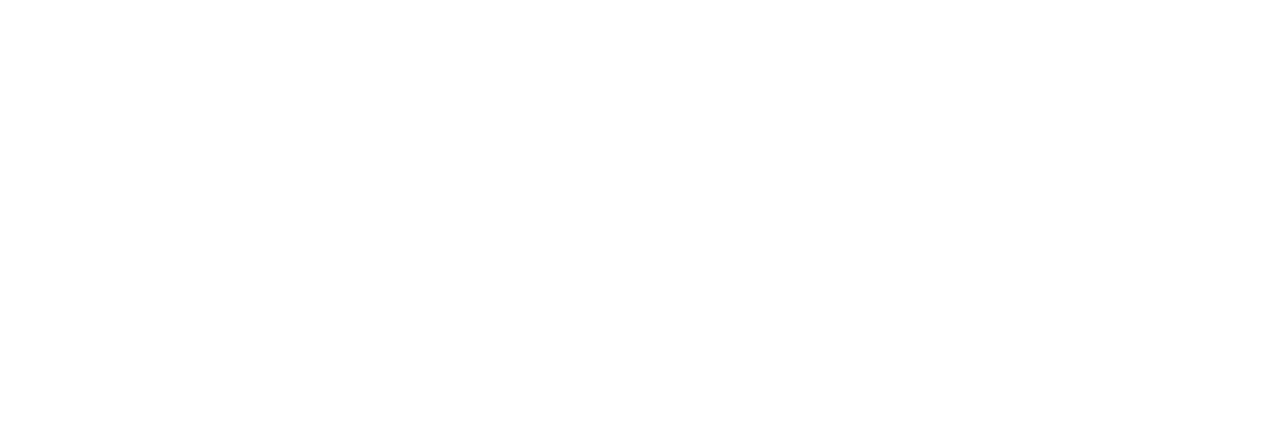
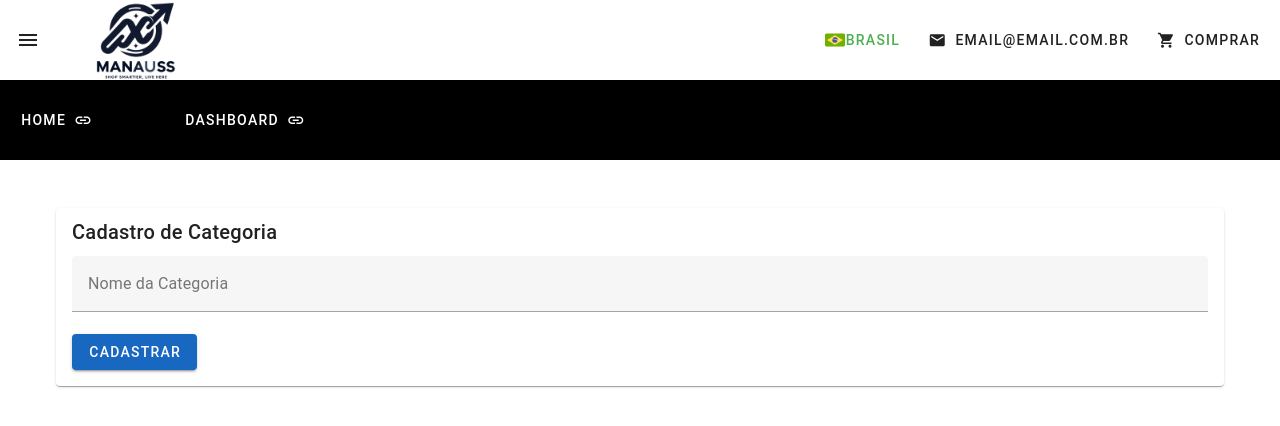
Before and after one commit to Hickelmy/Desafio_Vue, a Vue app: page /categorias in a window 1280 px wide. Before the commit this address had no page. Shown: the top 426 px of the page. Built offline with nearby package versions, Linux system fonts and the light colour scheme.

Commit message:
refactor: ajustando o menu lateral

```diff
--- a/src/layouts/default/AppBar.vue
+++ b/src/layouts/default/AppBar.vue
@@ -39,30 +39,44 @@
   <v-navigation-drawer :width="220" v-model="drawer" app>
   <v-list>
     <v-list-item>
-        <v-btn @click="$router.push('/')">
+      <v-btn @click="$router.push('/')" elevation="0">
         <v-list-item-content>
           <v-list-item-title>Home</v-list-item-title>
         </v-list-item-content>
       </v-btn>
     </v-list-item>
     <v-list-item>
-        <v-btn @click="$router.push('/dashboard')">
+      <v-btn @click="$router.push('/dashboard')" elevation="0">
         <v-list-item-content>
           <v-list-item-title>Dashboard</v-list-item-title>
         </v-list-item-content>
       </v-btn>
     </v-list-item>
     <v-list-item>
-        <v-btn @click="$router.push('/login')">
+      <v-btn @click="$router.push('/login')" elevation="0">
         <v-list-item-content>
           <v-list-item-title>Login</v-list-item-title>
         </v-list-item-content>
       </v-btn>
     </v-list-item>
     <v-list-item>
-        <v-btn @click="$router.push('/cadastro')">
+      <v-btn @click="$router.push('/cadastro')" elevation="0">
         <v-list-item-content>
-            <v-list-item-title>Cadastro</v-list-item-title>
+          <v-list-item-title>Cadastro de Usuario</v-list-item-title>
+        </v-list-item-content>
+      </v-btn>
+    </v-list-item>
+    <v-list-item>
+      <v-btn @click="$router.push('/produtos')" elevation="0">
+        <v-list-item-content>
+          <v-list-item-title>Cadastro de Produtos</v-list-item-title>
+        </v-list-item-content>
+      </v-btn>
+    </v-list-item>
+    <v-list-item>
+      <v-btn @click="$router.push('/categorias')" elevation="0">
+        <v-list-item-content>
+          <v-list-item-title>Cadastro de Categorias</v-list-item-title>
         </v-list-item-content>
       </v-btn>
     </v-list-item>
@@ -70,35 +84,20 @@
 </v-navigation-drawer>
 
   <v-app-bar height="80" flat color="black" fixed>
-    <v-btn append-icon="mdi mdi-link" class="mr-16">
+    <v-btn append-icon="mdi mdi-link" class="mr-16" @click="$router.push('/')">
       <template v-slot:append>
         <v-icon></v-icon>
       </template>
       Home
     </v-btn>
 
-    <v-btn append-icon="mdi mdi-link" class="mr-16">
+    <v-btn append-icon="mdi mdi-link" class="mr-16" @click="$router.push('/dashboard')">
       <template v-slot:append>
         <v-icon></v-icon>
       </template>
       Dashboard
     </v-btn>
-
-    <v-btn append-icon="mdi mdi-link" class="mr-16">
-      <template v-slot:append>
-        <v-icon></v-icon>
-      </template>
-      Login
-    </v-btn>
-
-    <v-btn append-icon="mdi mdi-link" class="mr-16">
-      <template v-slot:append>
-        <v-icon></v-icon>
-      </template>
-      Cadastro
-    </v-btn>
   </v-app-bar>
-
   <v-container> </v-container>
 </template>
 
--- a/src/router/index.ts
+++ b/src/router/index.ts
@@ -36,6 +36,11 @@ const routes = [
         name: 'esqueceuasenha',
         component: () => import('@/views/ForgotPassword.vue'),
       },
+      {
+        path: '/categorias',
+        name: 'categorias',
+        component: () => import('@/views/Categorias.vue'),
+      },
     ],
   },
 ]
--- /dev/null
+++ b/src/views/Categorias.vue
@@ -0,0 +1,76 @@
+<template>
+    <v-app>
+      <v-container>
+        <v-row>
+          <v-col cols="12">
+            <v-card>
+              <v-card-title>Cadastro de Categoria</v-card-title>
+              <v-card-text>
+                <v-form @submit.prevent="submitForm">
+                  <v-text-field
+                    v-model="form.name"
+                    label="Nome da Categoria"
+                    required
+                  ></v-text-field>
+
+                  <v-btn type="submit" color="primary">Cadastrar</v-btn>
+
+                  <v-alert
+                    v-if="successMessage"
+                    type="success"
+                    dismissible
+                    @input="successMessage = false"
+                  >
+                    {{ successMessage }}
+                  </v-alert>
+
+                  <v-alert
+                    v-if="errorMessage"
+                    type="error"
+                    dismissible
+                    @input="errorMessage = false"
+                  >
+                    {{ errorMessage }}
+                  </v-alert>
+                </v-form>
+              </v-card-text>
+            </v-card>
+          </v-col>
+        </v-row>
+      </v-container>
+    </v-app>
+  </template>
+
+  <script setup>
+  import { ref } from "vue";
+  import axios from "axios";
+
+  const form = ref({
+    name: "",
+  });
+
+  const successMessage = ref("");
+  const errorMessage = ref("");
+
+  const submitForm = async () => {
+    try {
+      const response = await axios.post(
+        "http://127.0.0.1:8000/api/categories/add",
+        form.value
+      );
+
+      form.value = {
+        name: "",
+      };
+
+      successMessage.value = "Categoria cadastrada com sucesso!";
+      errorMessage.value = "";
+    } catch (error) {
+      console.error("Erro ao cadastrar categoria:", error);
+
+      errorMessage.value =
+        "Erro ao cadastrar categoria. Verifique se a categoria já existe.";
+      successMessage.value = "";
+    }
+  };
+  </script>
--- a/src/views/Register.vue
+++ b/src/views/Register.vue
@@ -71,7 +71,6 @@ export default defineComponent({
 
         const data = await response.json();
         if (data.token) {
-          // Save the token in local storage
           localStorage.setItem("token", data.token);
           router.push("/dashboard");
           showAlert.value = true;
```
Lines whose indentation alone changed are shown as unchanged.
